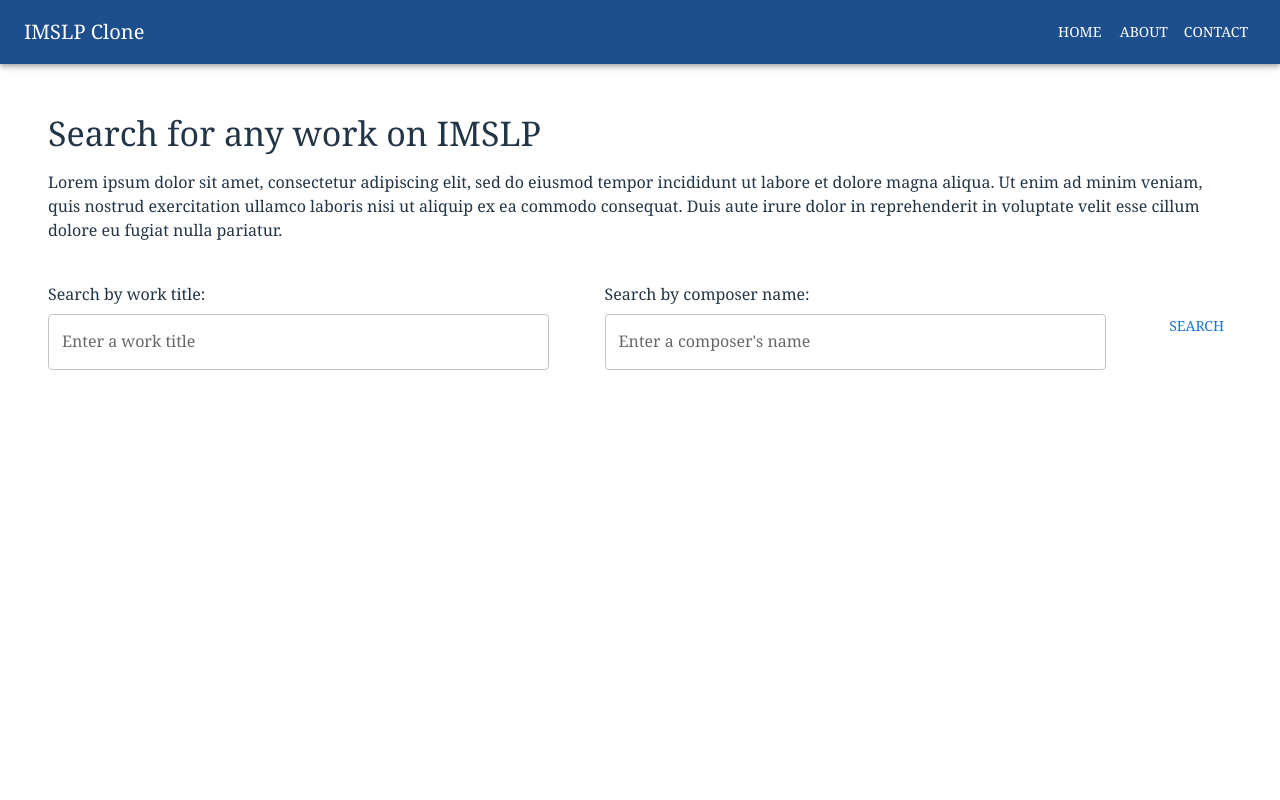
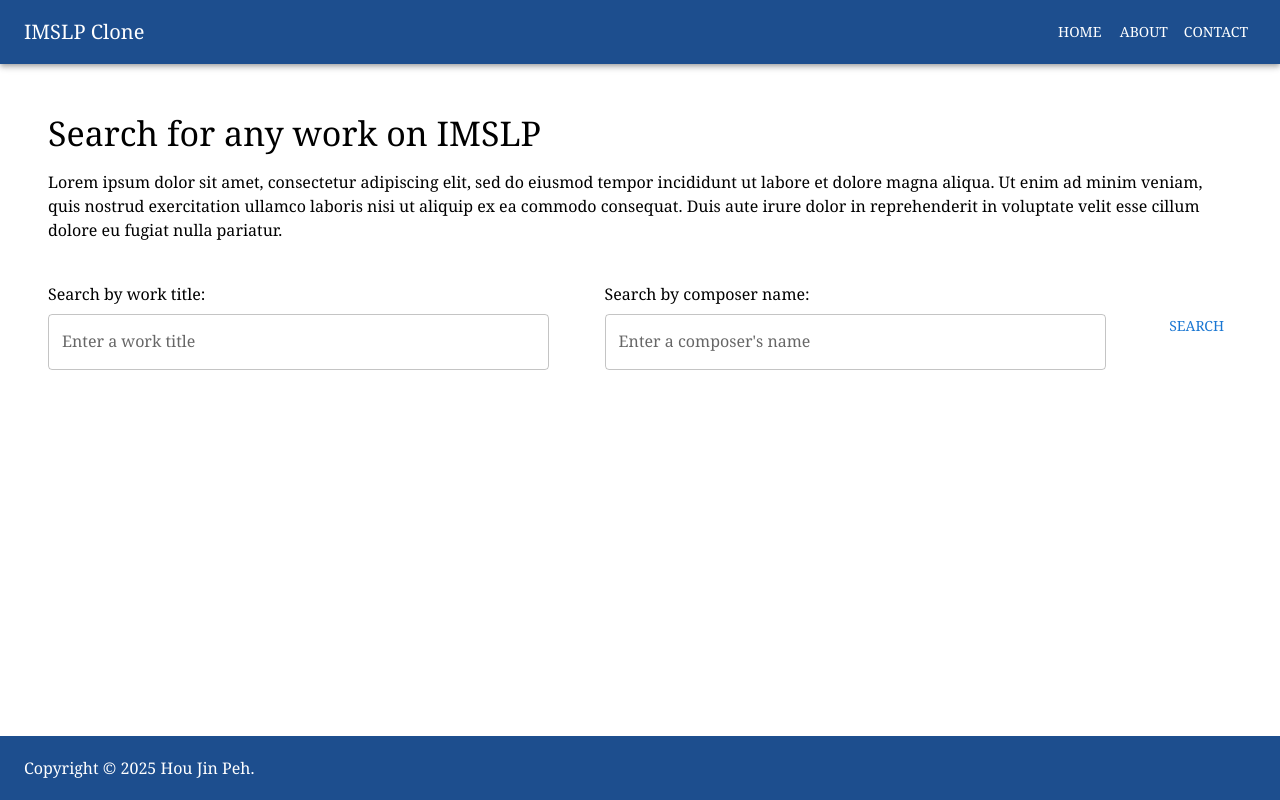
Before and after one commit to 203ZK/imslp, a React app in the folder frontend/: page / in a window 1280 px wide. Built offline with nearby package versions, Linux system fonts and the light colour scheme; no server answers; the HTML template or start-up script is replaced by a standard one.

Commit message:
Add footer

```diff
--- a/frontend/src/App.css
+++ b/frontend/src/App.css
@@ -2,10 +2,11 @@
   margin: 0;
   padding: 0;
   width: 100%;
+  height: 100vh;
   text-align: center;
 }
 
-.logo {
+/* .logo {
   height: 6em;
   padding: 1.5em;
   will-change: filter;
@@ -39,4 +40,4 @@
 
 .read-the-docs {
   color: #888;
-}
+} */
--- /dev/null
+++ b/frontend/src/components/Footer.tsx
@@ -0,0 +1,17 @@
+import { Box, Toolbar, Typography } from "@mui/material";
+
+const Footer = () => {
+  const currentYear = new Date().getFullYear();
+
+  return (
+    <Box component="footer" position="absolute" sx={{ bottom: 0, width: "100%", color: "white" }}>
+      <Toolbar sx={{ backgroundColor: "#1d4e8eff", justifyContent: "space-between" }}>
+        <Typography>
+          Copyright © {currentYear} Hou Jin Peh.
+        </Typography>
+      </Toolbar>
+    </Box>
+  );
+};
+
+export default Footer;
--- a/frontend/src/index.css
+++ b/frontend/src/index.css
@@ -1,4 +1,4 @@
-:root {
+/* :root {
   font-family: system-ui, Avenir, Helvetica, Arial, sans-serif;
   line-height: 1.5;
   font-weight: 400;
@@ -20,7 +20,7 @@
 }
 a:hover {
   color: #535bf2;
-}
+} */
 
 body {
   margin: 0;
@@ -28,7 +28,7 @@
   min-height: 100vh;
 }
 
-h1 {
+/* h1 {
   font-size: 3.2em;
   line-height: 1.1;
 }
@@ -63,4 +63,4 @@
   button {
     background-color: #f9f9f9;
   }
-}
+} */
--- a/frontend/src/pages/Home.tsx
+++ b/frontend/src/pages/Home.tsx
@@ -1,12 +1,13 @@
 import SearchBar from "../components/SearchBar.js";
 import NavBar from "../components/NavBar.js";
 import { Box, Typography } from "@mui/material";
+import Footer from "../components/Footer.js";
 
 const Home = () => {
   return (
-    <Box>
+    <Box display="flex" flexDirection="column">
       <NavBar />
-      <Box sx={{ padding: "3rem", textAlign: "left" }}>
+      <Box display="flex" sx={{ flexDirection: "column", flexGrow: 1, padding: "3rem", textAlign: "left" }}>
         <Typography variant="h4" sx={{ mb: "1rem" }}>
           Search for any work on IMSLP
         </Typography>
@@ -18,6 +19,7 @@
         </Typography>
         <SearchBar />
       </Box>
+      <Footer />
     </Box>
   );
 };
--- a/frontend/src/pages/SearchResults.tsx
+++ b/frontend/src/pages/SearchResults.tsx
@@ -4,6 +4,7 @@
 import { fetchWorks } from "../api/api";
 import { CircularProgress, Typography } from "@mui/material";
 import NavBar from "../components/NavBar";
+import Footer from "../components/Footer";
 
 const SearchResults = () => {
   const [params] = useSearchParams();
@@ -33,6 +34,7 @@
       {results.map((work: Work, i: number) => {
         return <Typography key={i}>{work.work_title}</Typography>;
       })}
+      <Footer />
     </>
   );
 };
```
